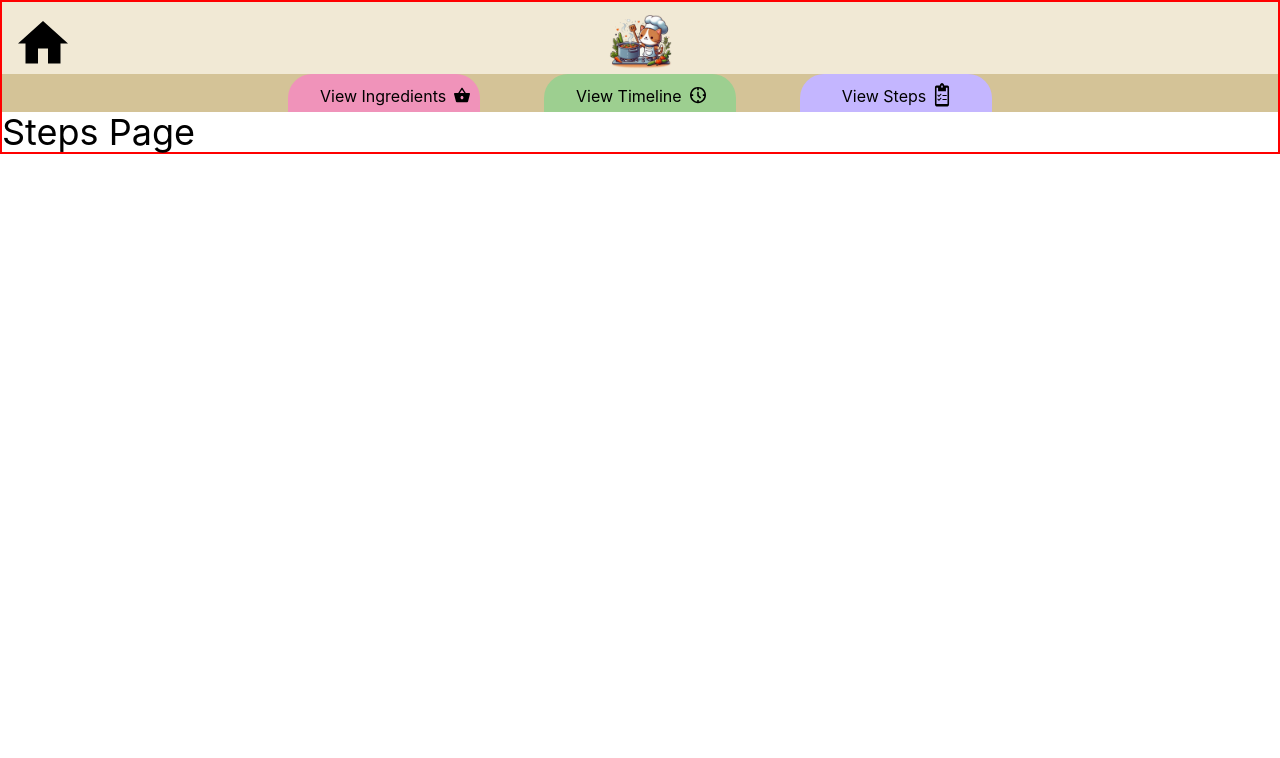
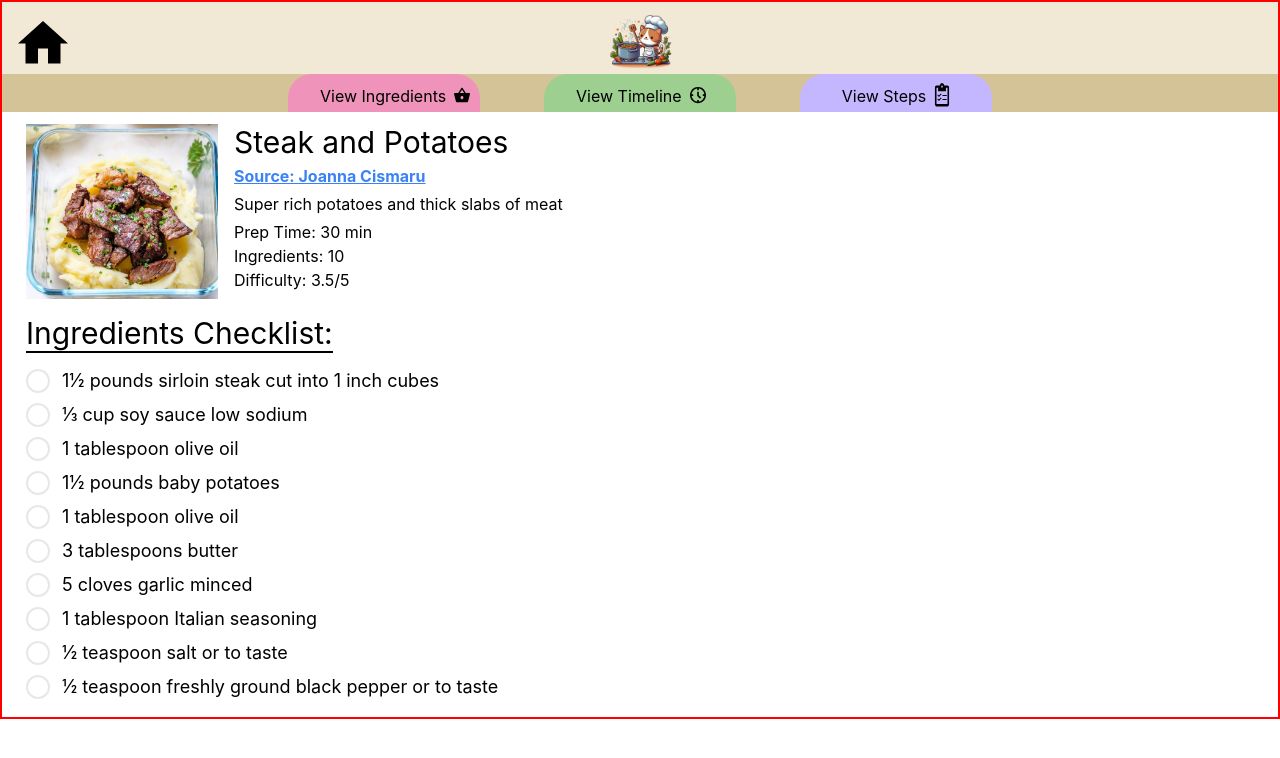
Before and after one commit to malee31/ECS164-Project, a React (Vite) app: page /steps in a window 1280 px wide. Shown: the top 758 px of the page. Built offline with nearby package versions, Linux system fonts and the light colour scheme; a web font is replaced by a local one.

Commit message:
Ingredients page created

```diff
--- a/package.json
+++ b/package.json
@@ -10,6 +10,7 @@
     "preview": "vite preview"
   },
   "dependencies": {
+    "prop-types": "^15.8.1",
     "react": "^18.2.0",
     "react-dom": "^18.2.0",
     "react-router-dom": "^6.22.1"
--- a/src/sections/steps/Steps.jsx
+++ b/src/sections/steps/Steps.jsx
@@ -1,12 +1,114 @@
 import "./steps.css";
 import Navbar from "../navbar/Navbar.jsx";
+import PropTypes from "prop-types";
+import CheckIcon from "../../assets/icons/Check.svg";
+
+function CheckBoxLI({ children }) {
+	return (
+		<li className="text-lg">
+			<label className="flex flex-row gap-3 cursor-pointer">
+				<div className="inline-block my-0.5">
+					<input
+						className="w-6 h-6 p-1 rounded-full hidden li-check-box"
+						type="checkbox"
+					/>
+					<span
+						className="inline-block w-6 h-6 bg-white border-2 rounded-full cursor-pointer"
+					>
+					<span className="flex w-full h-full p-0.5 items-center justify-center">
+						<img
+							className="inline-block check-icon"
+							alt="✓"
+							src={CheckIcon}
+						/>
+					</span>
+				</span>
+				</div>
+				<span>
+					{children}
+				</span>
+			</label>
+		</li>
+	);
+}
+
+CheckBoxLI.propTypes = {
+	children: PropTypes.node.isRequired,
+};
 
 export default function Steps() {
 	return (
 		<main>
 			<Navbar/>
 
-			<h1 className="text-4xl">Steps Page</h1>
+			<div className="px-6 py-3">
+				<div className="flex flex-row gap-4">
+					<div className="max-h-48 max-w-48">
+						<img
+							className="h-full"
+							src="/Mashed_Potatoes.png"
+							alt="Steak and Potatoes"
+						/>
+					</div>
+
+					<div className="w-full flex flex-col items-stretch gap-1">
+						<h1 className="text-3xl">Steak and Potatoes</h1>
+						<a
+							className="text-blue-500 underline font-bold"
+							href="https://cravinghomecooked.com/garlic-butter-steak-and-potatoes/"
+						>
+							Source: Joanna Cismaru
+						</a>
+						<p>Super rich potatoes and thick slabs of meat</p>
+						<p>
+							Prep Time: 30 min<br/>
+							Ingredients: 10<br/>
+							Difficulty: 3.5/5<br/>
+						</p>
+					</div>
+				</div>
+
+				<div className="w-full mt-4">
+					<h2 className="text-3xl mb-4">
+						<span className="border-b-2 border-black">
+							Ingredients Checklist:
+						</span>
+					</h2>
+
+					<ul className="w-full flex flex-col gap-0.5">
+						<CheckBoxLI>
+							1½ pounds sirloin steak cut into 1 inch cubes
+						</CheckBoxLI>
+						<CheckBoxLI>
+							⅓ cup soy sauce low sodium
+						</CheckBoxLI>
+						<CheckBoxLI>
+							1 tablespoon olive oil
+						</CheckBoxLI>
+						<CheckBoxLI>
+							1½ pounds baby potatoes
+						</CheckBoxLI>
+						<CheckBoxLI>
+							1 tablespoon olive oil
+						</CheckBoxLI>
+						<CheckBoxLI>
+							3 tablespoons butter
+						</CheckBoxLI>
+						<CheckBoxLI>
+							5 cloves garlic minced
+						</CheckBoxLI>
+						<CheckBoxLI>
+							1 tablespoon Italian seasoning
+						</CheckBoxLI>
+						<CheckBoxLI>
+							½ teaspoon salt or to taste
+						</CheckBoxLI>
+						<CheckBoxLI>
+							½ teaspoon freshly ground black pepper or to taste
+						</CheckBoxLI>
+					</ul>
+				</div>
+			</div>
 		</main>
 	)
 }
--- a/src/sections/steps/steps.css
+++ b/src/sections/steps/steps.css
@@ -0,0 +1,11 @@
+.li-check-box:checked + span {
+	/*@apply bg-green-500;*/
+}
+
+.li-check-box + span .check-icon {
+	visibility: hidden;
+}
+
+.li-check-box:checked + span .check-icon {
+	visibility: visible;
+}
```
Also changed, not shown: src/assets/icons/Check.svg (added), 1 other file (tests, documents, lock files or other folders).
